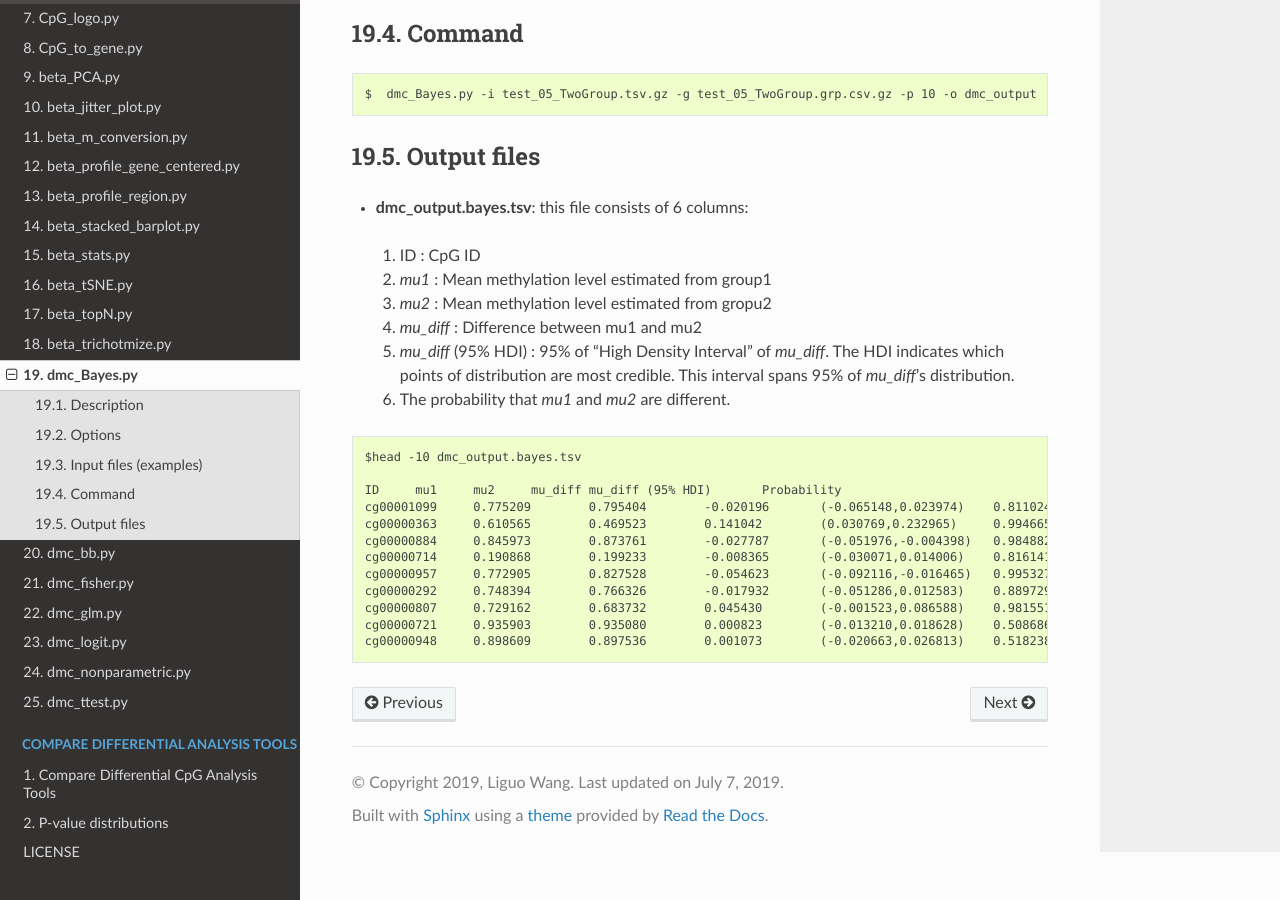
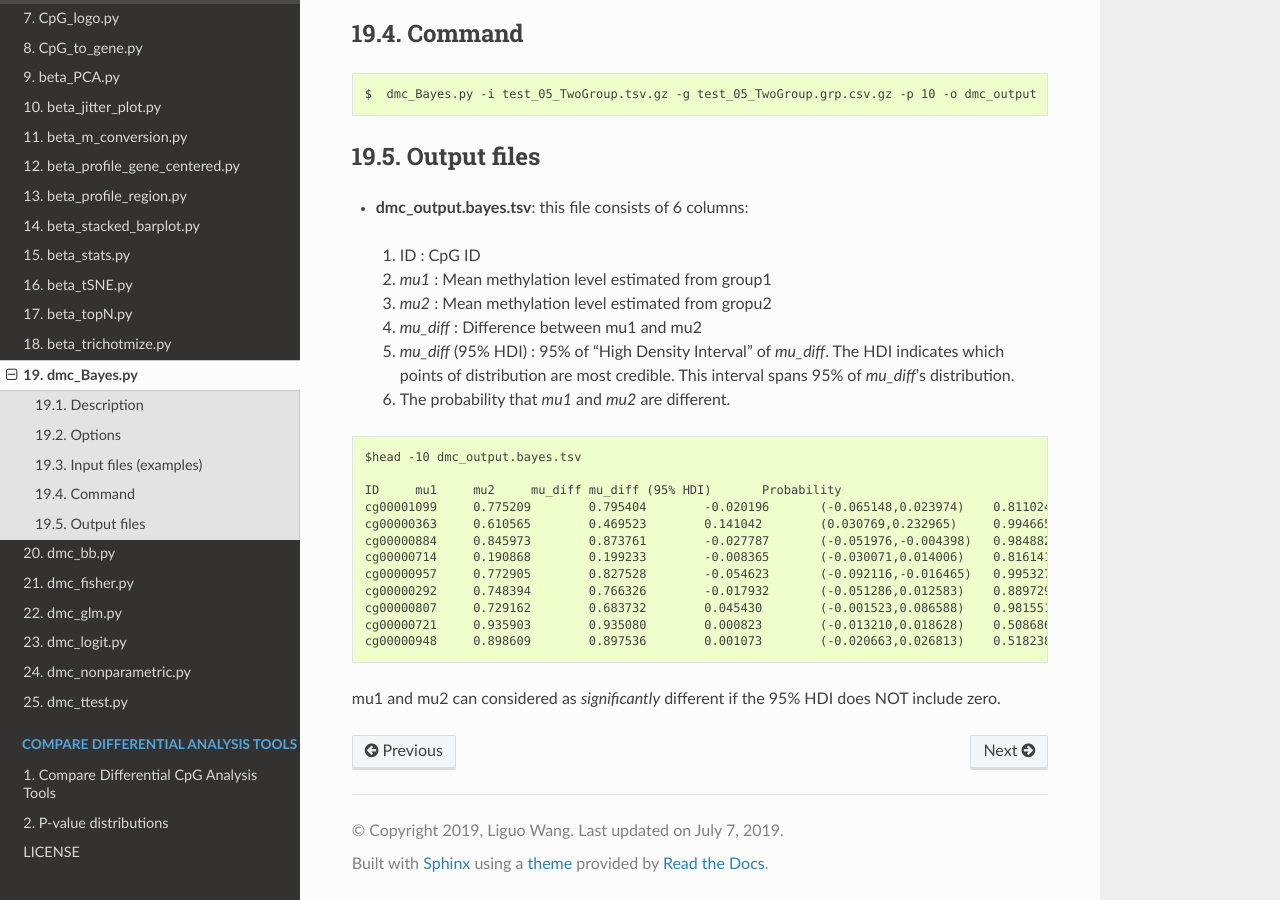
Before and after one commit to liguowang/cpgtools, a Sphinx documentation site: the page built from docs/source/demo/dmc_Bayes.rst, in a window 1280 px wide and 900 px high, scrolled down 1523 px. Built offline with Sphinx 7.4.7 and the Read the Docs theme 2.0.0, drawn with Linux system fonts in a browser that asks for light colours.

Commit message:
update dmc_Bayes.rst

```diff
--- a/docs/source/demo/dmc_Bayes.rst
+++ b/docs/source/demo/dmc_Bayes.rst
@@ -83,6 +83,7 @@ Output files
     distribution.
  6. The probability that *mu1* and *mu2* are different.
 
+
 ::
 
  $head -10 dmc_output.bayes.tsv
@@ -97,3 +98,5 @@ Output files
  cg00000807	0.729162	0.683732	0.045430	(-0.001523,0.086588)	0.981551
  cg00000721	0.935903	0.935080	0.000823	(-0.013210,0.018628)	0.508686
  cg00000948	0.898609	0.897536	0.001073	(-0.020663,0.026813)	0.518238
+
+mu1 and mu2 can considered as *significantly* different if the 95% HDI does NOT include zero.
```
